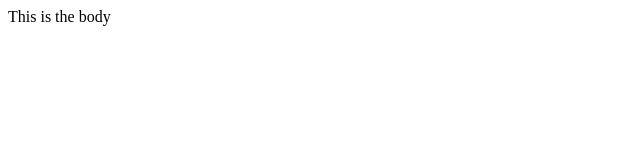
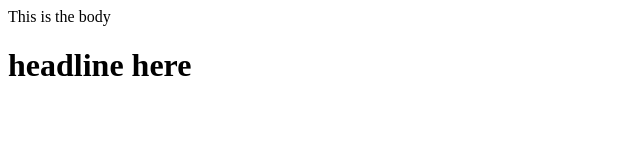
Before and after one commit to kschmidt2/learning-git, a plain HTML site: page index.html in a window 1280 px wide. Shown: the whole page, without its empty margins (0-640 px from the left). Drawn offline with Linux system fonts and the light colour scheme.

Commit message:
Update index.html

```diff
--- a/index.html
+++ b/index.html
@@ -5,6 +5,7 @@
   </head>
   <body>
     This is the body
+    <h1>headline here</h1>
   </body>
 
 </html>
```
